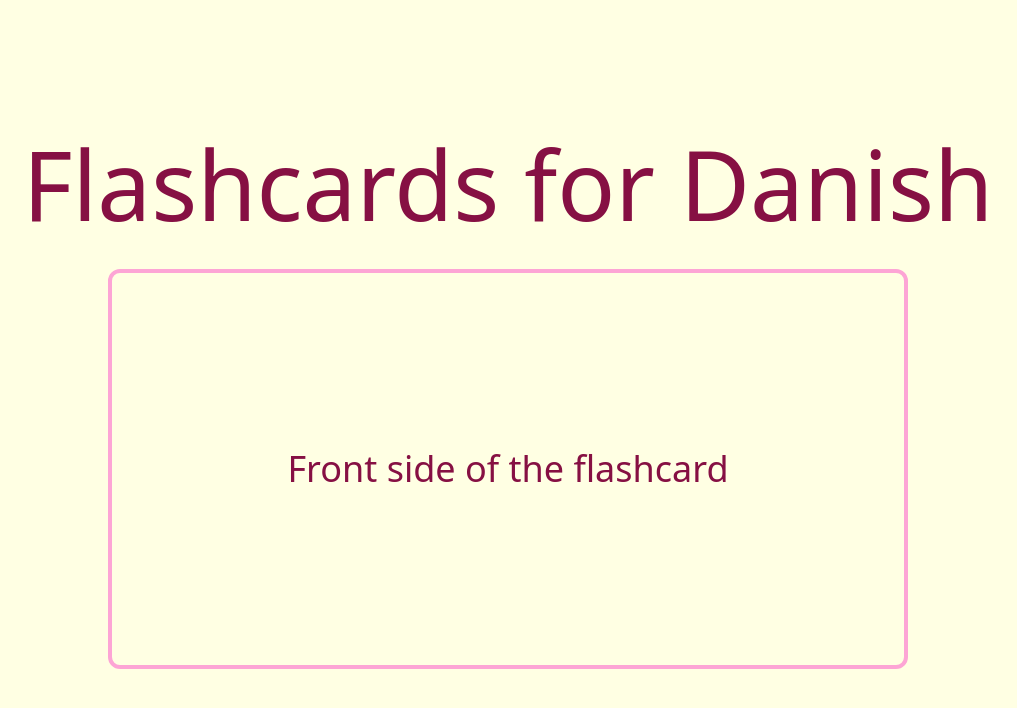
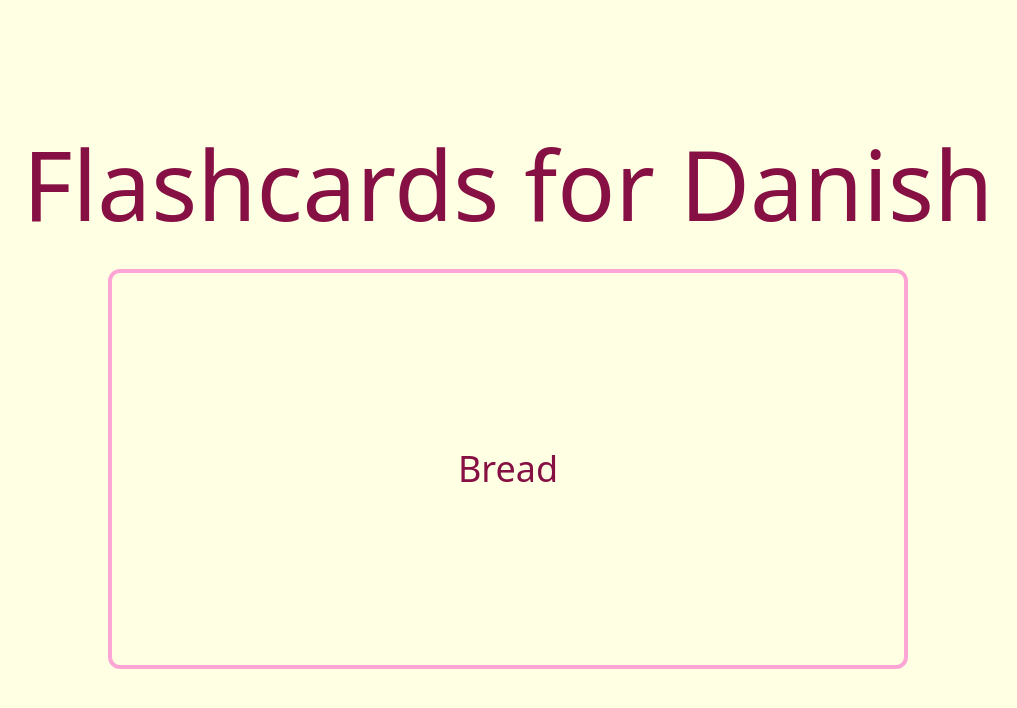
Before and after one commit to ZuZanaZZ/Flashcards-Danish, a React (Vite) app in the folder flashcards-danish/: page / in a window 1280 px wide. Shown: the top 708 px of the page, without its empty margins (132-1149 px from the left). Built offline with nearby package versions, Linux system fonts and the light colour scheme.

Commit message:
Add backside of the card and ability to switch to the back side

```diff
--- a/flashcards-danish/src/App.tsx
+++ b/flashcards-danish/src/App.tsx
@@ -1,10 +1,15 @@
 import React from "react"
 import "./App.css"
 
-function Card() {
+function Card(props: { frontSide: string; backSide: string; }) {
+  const [text, setText] = React.useState(props.frontSide);
+  function handleClick() {
+    setText(props.backSide);
+  }
   return (
-    <div className="flashcard w-50 sm:w-100 lg:w-200 h-25 sm:h-50 lg:h-100 text-xl sm:text-2xl lg:text-4xl">
-    Front side of the flashcard
+    <div className="flashcard w-50 sm:w-100 lg:w-200 h-25 sm:h-50 lg:h-100 text-xl sm:text-2xl lg:text-4xl"
+      onClick={handleClick}>
+    {text}
     </div>
   );
 }
@@ -14,7 +19,7 @@ function App() {
     <>
       <div className="grid w-full h-full place-items-center gap-8">
         <h1 className="text-pink-900 text-2xl sm:text-4xl lg:text-8xl">Flashcards for Danish</h1>
-          <Card/>
+          <Card frontSide="Bread" backSide="Brød"/>
       </div>
     </>
   )
--- a/flashcards-danish/src/index.css
+++ b/flashcards-danish/src/index.css
@@ -54,6 +54,7 @@ h1 {
   display: flex;
   align-items: center;
   justify-content: center;
+  cursor: pointer;
   border-style: var(--tw-border-style);
   border-width: 4px;
   border-radius: var(--radius-xl);
```
